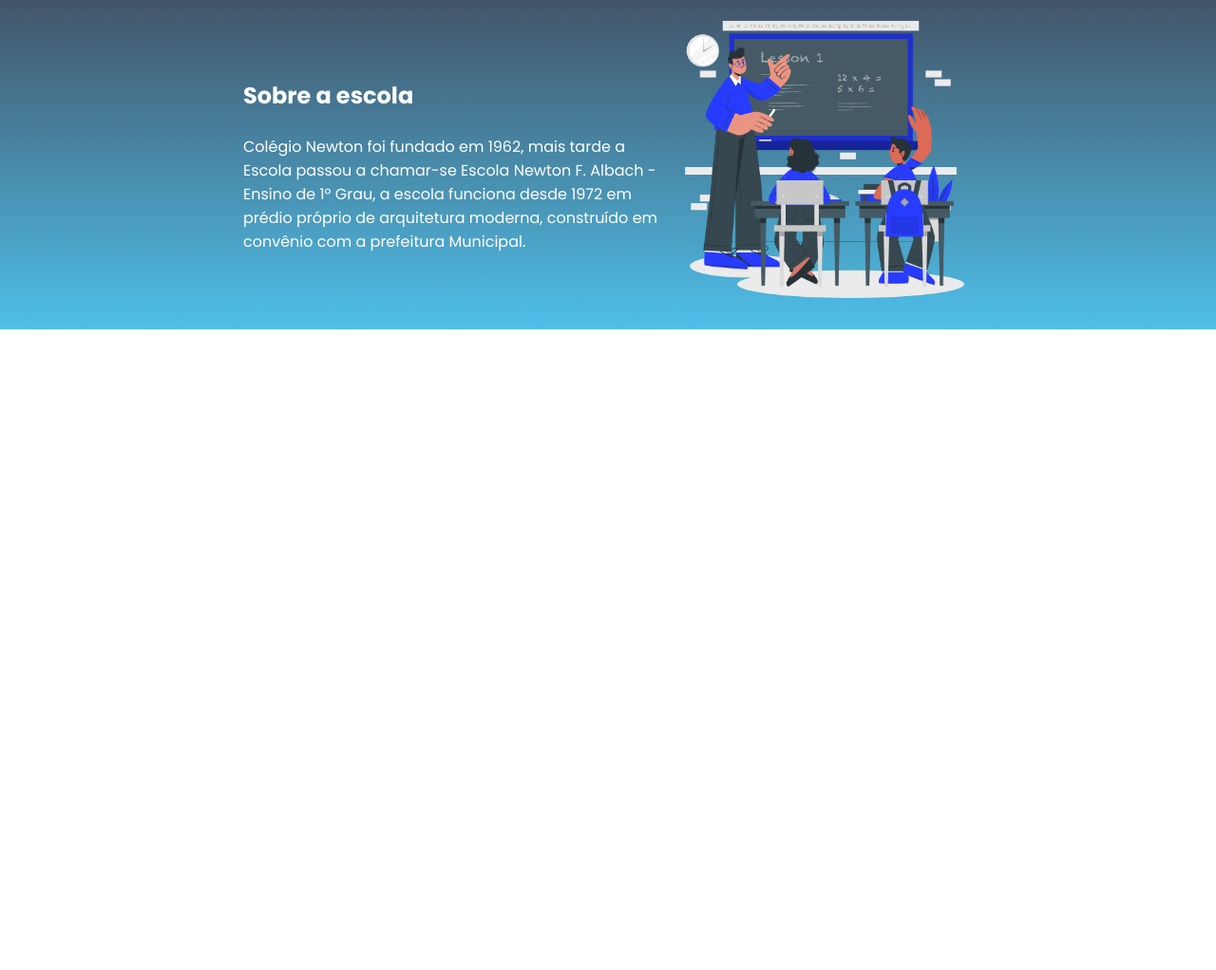
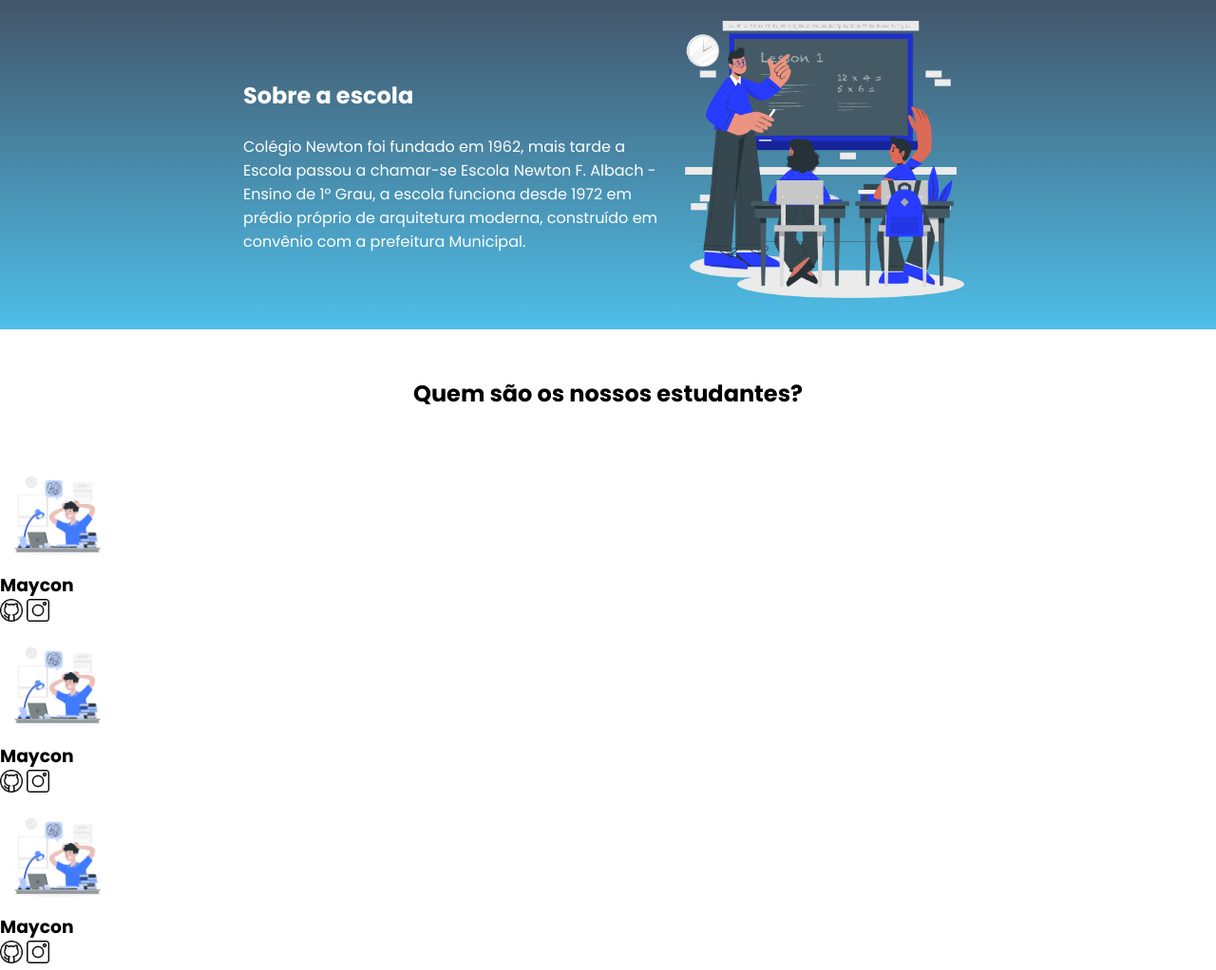
Before and after one commit to GustavoRodrigues133/site-criativo-alura, a plain HTML site: page index.html in a window 1280 px wide. Shown: the part 261-1283 px from the top of the page at 95% size. Before the commit the page ends 800 px from the top, so only its background shows below. Drawn offline with Linux system fonts and the light colour scheme.

Commit message:
al final final

```diff
--- a/index.html
+++ b/index.html
@@ -24,5 +24,31 @@
     </div>
     <img class="imagem-escola" src="Teaching-cuate.png" alt="professor dando aula.">
 </section>
+<section class="estudante">
+    <h2 class="estudante-titulo">Quem são os nossos estudantes?</h2>
+    <div class="estudante-todos"></div>
+    <span></span>
+    <div class="estudante-div"></div>
+     <img class="imagem-estudante" src="Student stress-rafiki.png" alt="foto do maycon">
+    <h3 class="estudante-nome">Maycon</h3>
+    <img class="estudante-icone" src="github.png" alt="icone github">
+    <img class="estudante-icone" src="instagram.png" alt="icone github">
+    </div>
+
+    <div class="estudante-div"></div>
+     <img class="imagem-estudante" src="Student stress-rafiki.png" alt="foto do maycon">
+    <h3 class="estudante-nome">Maycon</h3>
+    <img class="estudante-icone" src="github.png" alt="icone github">
+    <img class="estudante-icone" src="instagram.png" alt="icone github">
+    </div>
+    <span></span>
+    <div class="estudante-div"></div>
+     <img class="imagem-estudante" src="Student stress-rafiki.png" alt="foto do maycon">
+    <h3 class="estudante-nome">Maycon</h3>
+    <img class="estudante-icone" src="github.png" alt="icone github">
+    <img class="estudante-icone" src="instagram.png" alt="icone github">
+    </div>
+</div>
+</section>
 </body>
 </html>
--- a/style.css
+++ b/style.css
@@ -26,6 +26,7 @@ padding: 24px 0;
 .imagem-escola{
     width: 25%;
 }
+
 .escola{
     background-image: linear-gradient(#424e61,#4ebfe9);
     color: white;
@@ -45,3 +46,25 @@ padding: 24px 0;
 body{
     font-family: "Poppins", sans-serif;
 }
+
+.imagem-estudante{
+    width: 120px;
+}
+
+.estudante-icone{
+    width: 24px;
+}
+
+.estudante-div{
+    text-align: center;
+}
+
+.estudante-titulo{
+    text-align: center;
+    padding: 50px 0;
+}
+
+.estudante-todos{
+    display: grid;
+    grid-template-columns: 20% 20% 20% 20% 20%;
+}
```
Also changed, not shown: Student stress-rafiki.png (added), github.png (added), instagram.png (added).
